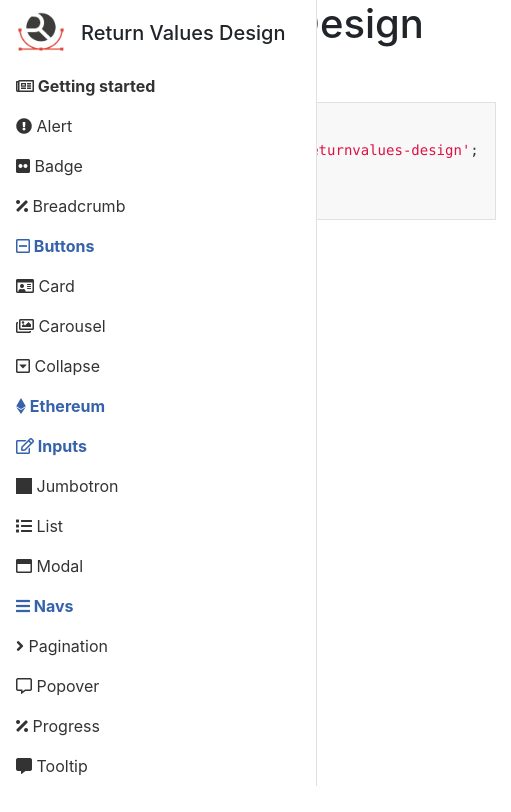
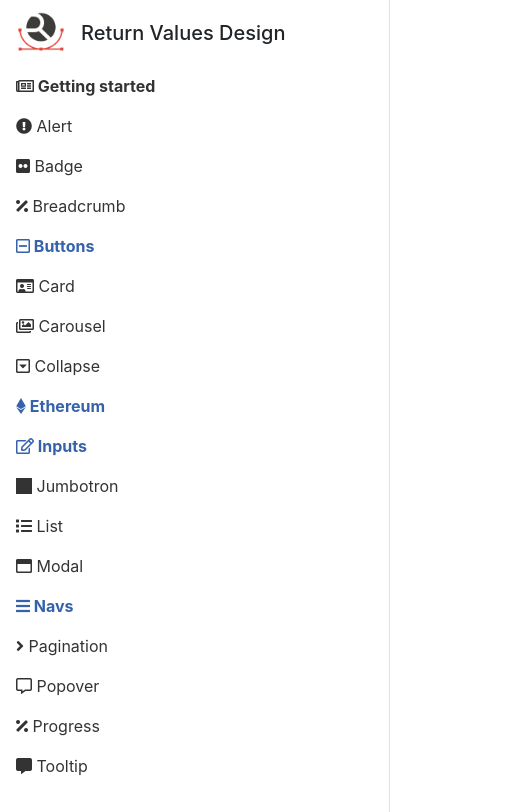
Before and after one commit to returnvalues/returnvalues-design, a Nuxt app: page / in a window 390 px wide. Shown: the top 812 px of the page, 511 px wide, since content can reach past the window. Built offline with nearby package versions, Linux system fonts and the light colour scheme.

Commit message:
SideNav 반응형으로 변경중 #12

```diff
--- a/components/SideNav.vue
+++ b/components/SideNav.vue
@@ -1,8 +1,6 @@
 <template>
-  <rd-nav
-    class="flex-column"
-  >
-    <div class="row m-0 py-2 px-3 align-items-center">
+  <div class="flex-column d-flex">
+    <div class="row m-0 py-2 px-3 align-items-center flex-shrink-0">
       <img
         src="~/assets/logo.png"
         class="logo"
@@ -13,13 +11,16 @@
         </h5>
       </div>
     </div>
-
+    <rd-nav
+      class="flex-column flex-nowrap"
+    >
       <side-nav-item
         v-for="item of navigations"
         :key="item.to"
         :item="item"
       />
     </rd-nav>
+  </div>
 </template>
 <script>
 import SideNavItem from './SideNavItem.vue';
@@ -93,4 +94,8 @@ export default {
 
 <style scoped>
   .logo {width:50px;height: 50px;}
+  .rd-nav {overflow-y:scroll;}
+  @media (min-width: 768px) {
+    .rd-nav {overflow: visible;}
+  }
 </style>
--- a/layouts/default.vue
+++ b/layouts/default.vue
@@ -28,14 +28,19 @@ export default {
   .sidenav{
     position: fixed;
     background: white;
+    flex-wrap: nowrap;
+    width: 100%;
+    z-index: 10;
+    height: 100%;
+    max-height: 100vh;
+    min-width: 100vw;
+  }
+  .content{
+    max-width: 100vw;
   }
 
   /* Small */
   @media (min-width: 576px) {
-    .sidenav{
-      width: 100%;
-      z-index: 10;
-    }
   }
   /* Medium */
   @media (min-width: 768px) {
@@ -43,12 +48,7 @@ export default {
       display: block;
       width: 240px;
       min-width: 240px;
-      overflow-y: auto;
-      max-height: 100vh;
-      z-index: 10;
-      flex-wrap: nowrap;
-      height: 100%;
-      background: #fff;
+      overflow-y:scroll;
     }
     .content{margin-left: 240px;}
     .app{ max-width: 1100px;width: 1100px; }
@@ -71,6 +71,7 @@ export default {
 <style>
 body, #__nuxt, #__layout {
   height: 100%;
+  height: 100vh;
 }
 #__nuxt{ min-height: 100%;}
 </style>
```
Lines whose indentation alone changed are shown as unchanged.
